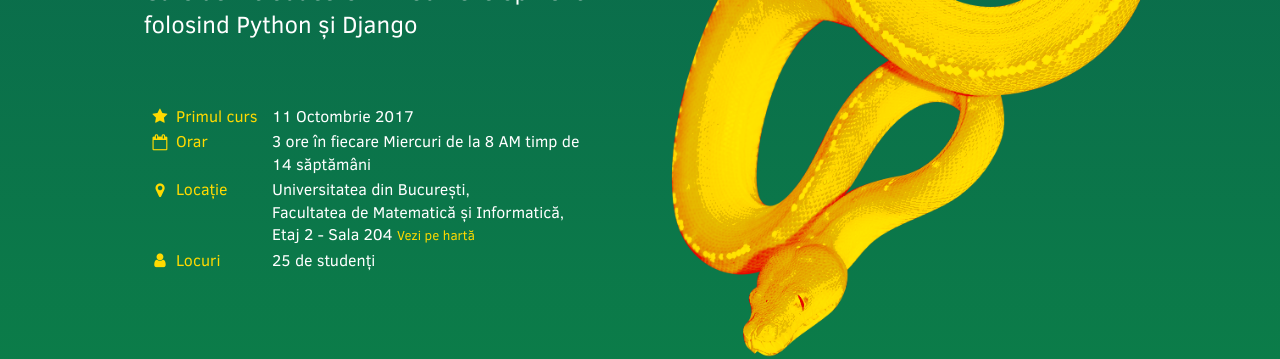
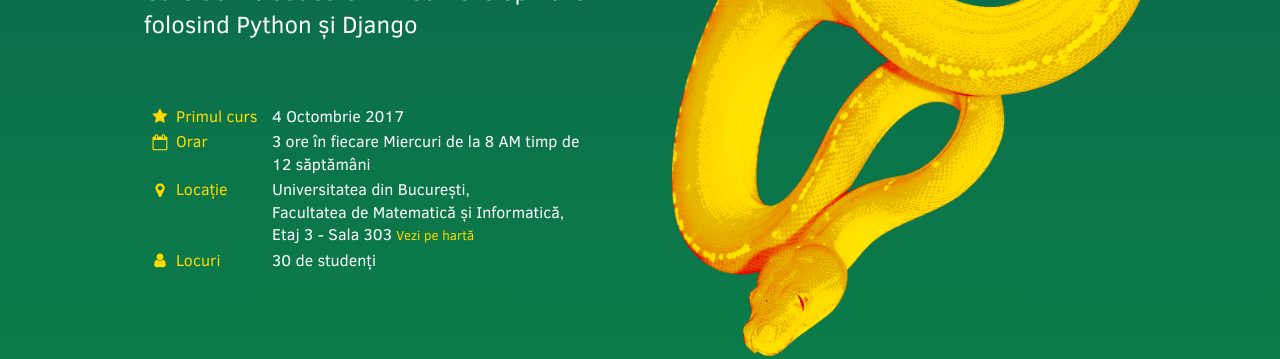
Before and after one commit to eaudeweb/purepython, a Jekyll site: the page index.html, which Jekyll copies as it is, in a window 1280 px wide and 900 px high. Shown: the part 148-507 px from the top of the window. Built offline with Jekyll 4.4.1, drawn with Linux system fonts in a browser that asks for light colours; nearby versions of some CDN libraries; some of the changed text lies outside the part shown; grey boxes are pictures that could not be loaded.

Commit message:
Update 2017 classes

```diff
--- a/index.html
+++ b/index.html
@@ -1,12 +1,13 @@
 <!doctype html>
 <html lang="en">
 <head>
-    <meta charset="utf-8" />
-    <meta name="viewport" content="width=device-width, initial-scale=1.0" />
+  <meta charset="utf-8"/>
+  <meta name="viewport" content="width=device-width, initial-scale=1.0"/>
   <title>PurePython</title>
-    <link rel="stylesheet" href="css/normalize.css" />
-    <link rel="stylesheet" href="css/main.css" />
-    <link href="http://maxcdn.bootstrapcdn.com/font-awesome/4.2.0/css/font-awesome.min.css" rel="stylesheet">
+  <link rel="stylesheet" href="css/normalize.css"/>
+  <link rel="stylesheet" href="css/main.css"/>
+  <link href="http://maxcdn.bootstrapcdn.com/font-awesome/4.2.0/css/font-awesome.min.css"
+        rel="stylesheet">
 </head>
 <body>
 
@@ -17,22 +18,24 @@
     </div>
 
     <h1 class="title">Python & Django 2017</h1>
-        <p class="subtitle">Curs de introducere în Web&nbsp;Development folosind <span class="no-br">Python și Django</span></p>
+    <p class="subtitle">Curs de introducere în Web&nbsp;Development folosind <span
+            class="no-br">Python și Django</span></p>
 
     <div class="event-info">
       <dl class="summary">
         <dt><i class="fa fa-star"></i> Primul curs</dt>
-            <dd>11 Octombrie 2017</dd>
+        <dd>4 Octombrie 2017</dd>
         <dt><i class="fa fa-calendar-o"></i> Orar</dt>
-            <dd>3 ore în fiecare Miercuri de la 8 AM timp de <span class="no-br">14 săptămâni</span></dd>
+        <dd>3 ore în fiecare Miercuri de la 8 AM timp de <span
+                class="no-br">12 săptămâni</span></dd>
         <dt><i class="fa fa-map-marker"></i> Locație</dt>
         <dd>
           <span class="no-br">Universitatea din București</span>,
           <span class="no-br">Facultatea de Matematică și Informatică</span>,
-              <span class="no-br">Etaj 2 - Sala 204</span>
+          <span class="no-br">Etaj 3 - Sala 303</span>
           <a class="small" href="#locatie">Vezi&nbsp;pe&nbsp;hartă</a></dd>
         <dt><i class="fa fa-user"></i> Locuri</dt>
-            <dd>25 de studenți</dd>
+        <dd>30 de studenți</dd>
       </dl>
     </div>
   </div>
@@ -59,7 +62,9 @@
     <div class="row">
       <div class="col description">
         <h3 class="heading">Formatul cursului</h3>
-            <p>Un curs începe cu o prezentare de aproximativ o oră, urmată de aplicații practice, hands on. După fiecare curs, studenții primesc o temă pentru acasă.</p>
+        <p>Un curs începe cu o prezentare de aproximativ o oră, urmată de aplicații
+          practice, hands on. După fiecare curs, studenții primesc o temă pentru
+          acasă.</p>
       </div>
 
       <div class="col knowledge">
@@ -88,62 +93,73 @@
     <h2 class="section-title">Echipa</h2>
     <ul class="row team-list">
       <li class="col team-member">
-                <a class="profile-link" href="http://ro.linkedin.com/pub/iuliana-chiriac/37/965/838">
-                    <div class="img avatar"><img src="img/avatar-iulia.png" alt="Iulia Chiriac"></div>
+        <a class="profile-link">
+          <div class="img avatar"><img src="img/avatar-andreea.png" alt="Andreea Dima">
+          </div>
+          Andreea Dima
+        </a>
+      </li>
+      <li class="col team-member">
+        <a class="profile-link">
+          <div class="img avatar"><img src="img/avatar-diana.png" alt="Diana Boiangiu">
+          </div>
+          Diana Boiangiu
+        </a>
+      </li>
+      <li class="col team-member">
+        <a class="profile-link">
+          <div class="img avatar"><img src="img/avatar-gabi.png" alt="Gabriela Strezea">
+          </div>
+          Gabriela Strezea
+        </a>
+      </li>
+      <li class="col team-member">
+        <a class="profile-link"
+           href="http://ro.linkedin.com/pub/iuliana-chiriac/37/965/838">
+          <div class="img avatar"><img src="img/avatar-iulia.png" alt="Iulia Chiriac">
+          </div>
           Iulia Chiriac
         </a>
       </li>
       <li class="col team-member">
         <a class="profile-link" href="https://www.behance.net/ppscvalentin">
-                    <div class="img avatar"><img src="img/avatar-valoare.png" alt="Valentin Popescu"></div>
+          <div class="img avatar"><img src="img/avatar-valoare.png"
+                                       alt="Valentin Popescu"></div>
           Valentin Popescu
         </a>
       </li>
       <li class="col team-member">
         <a class="profile-link">
-                    <div class="img avatar"><img src="img/avatar-cornel.png" alt="Cornel Nitu"></div>
+          <div class="img avatar"><img src="img/avatar-cornel.png" alt="Cornel Nitu">
+          </div>
           Cornel Nițu
         </a>
       </li>
       <li class="col team-member">
         <a class="profile-link">
-                    <div class="img avatar"><img src="img/avatar-andreea.png" alt="Andreea Dima"></div>
-                    Andreea Dima
-                </a>
-            </li>
-            <li class="col team-member">
-                <a class="profile-link">
-                    <div class="img avatar"><img src="img/avatar-gabi.png" alt="Gabriela Strezea"></div>
-                    Gabriela Strezea
-                </a>
-            </li>
-            <li class="col team-member">
-                <a class="profile-link">
-                    <div class="img avatar"><img src="img/avatar-david.png" alt="Bătrânul David"></div>
+          <div class="img avatar"><img src="img/avatar-david.png" alt="Bătrânul David">
+          </div>
           David Bătrânu
         </a>
       </li>
       <li class="col team-member">
         <a class="profile-link">
-                    <div class="img avatar"><img src="img/avatar-claudia.png" alt="Claudia Ifrim"></div>
+          <div class="img avatar"><img src="img/avatar-claudia.png" alt="Claudia Ifrim">
+          </div>
           Claudia Ifrim
         </a>
       </li>
       <li class="col team-member">
         <a class="profile-link">
-                    <div class="img avatar"><img src="img/avatar-diana.png" alt="Diana Boiangiu"></div>
-                    Diana Boiangiu
-                </a>
-            </li>
-            <li class="col team-member">
-                <a class="profile-link">
-                    <div class="img avatar"><img src="img/avatar-eu.png" alt="Mihai Macaneata"></div>
+          <div class="img avatar"><img src="img/avatar-eu.png" alt="Mihai Macaneata">
+          </div>
           Mihai Măcăneață
         </a>
       </li>
       <li class="col team-member">
         <a class="profile-link">
-                    <div class="img avatar"><img src="img/avatar-dragos.png" alt="Dragoș Chirilă"></div>
+          <div class="img avatar"><img src="img/avatar-dragos.png" alt="Dragoș Chirilă">
+          </div>
           Dragoș Chirilă
         </a>
       </li>
@@ -158,7 +174,7 @@
       <li class="col">
         <div class="week">
           <h4 class="course-title">Curs Introductiv</h4>
-          <hr />
+          <hr/>
           <ul class="small">
             <li>Modalitate de evaluare</li>
             <li>IDE</li>
@@ -169,7 +185,7 @@
         <div class="week">
           <!-- <div class='week done'> -->
           <h4 class="course-title">Introducere şi sintaxă</h4>
-          <hr />
+          <hr/>
           <ul class="small">
             <li>Lucrul cu interpretorul</li>
             <li>Instrucţiuni condiţionale, bucle</li>
@@ -181,7 +197,7 @@
       <li class="col">
         <div class="week">
           <h4 class="course-title">Operaţii de bază şi noţiuni specifice Python</h4>
-          <hr />
+          <hr/>
           <ul class="small">
             <li>Funcţii built-in, I/O, Fişiere</li>
             <li>Librării standard: re, csv, json etc.</li>
@@ -193,8 +209,9 @@
       </li>
       <li class="col">
         <div class="week">
-          <h4 class="course-title"><abbr title="Object-oriented programming">OOP</abbr></h4>
-          <hr />
+          <h4 class="course-title"><abbr title="Object-oriented programming">OOP</abbr>
+          </h4>
+          <hr/>
           <ul class="small">
             <li>Clase și obiecte</li>
             <li>Instanțiere</li>
@@ -214,7 +231,7 @@
       <li class="col">
         <div class="week">
           <h4 class="course-title">Web basics</h4>
-          <hr />
+          <hr/>
           <ul class="small">
             <li>Client - server</li>
             <li>HTTP protocol( text and methods)</li>
@@ -227,7 +244,7 @@
       <li class="col">
         <div class="week">
           <h4 class="course-title">MVC, introducere în Django</h4>
-          <hr />
+          <hr/>
           <ul class="small">
             <li>Modele</li>
             <li>View-uri</li>
@@ -240,7 +257,7 @@
       <li class="col">
         <div class="week">
           <h4 class="course-title">Lucrul cu baza de date</h4>
-          <hr />
+          <hr/>
           <ul class="small">
             <li>Modele</li>
             <li>Interogarea bazei de date</li>
@@ -251,7 +268,7 @@
       <li class="col">
         <div class="week">
           <h4 class="course-title">View-uri și formulare</h4>
-          <hr />
+          <hr/>
           <ul class="small">
             <li>View-uri, formulare</li>
             <li>Template-uri</li>
@@ -262,7 +279,7 @@
       <li class="col">
         <div class="week">
           <h4 class="course-title">Formulare</h4>
-          <hr />
+          <hr/>
           <ul class="small">
             <li>Formulare</li>
             <li>Git</li>
@@ -304,7 +321,7 @@
       <address>
         Universitatea din București <br/>
         Facultatea de Matematică și Informatică <br/>
-            Etaj 2 - Sala 204 <br/>
+        Etaj 3 - Sala 303 <br/>
         Str. Academiei nr. 14, Sector 1 <br/>
         C.P. 010014, București, Romania
       </address>
@@ -332,28 +349,29 @@
   <div class="container">
     <div class="row">
       <div class="col logos">
-            <a class="logo edw" href="http://www.eaudeweb.ro/" rel="external" target="_blank">
+        <a class="logo edw" href="http://www.eaudeweb.ro/" rel="external"
+           target="_blank">
           <div class="img">
             <img src="img/logo_edw.png" alt="Eau de Web" title="Eau de Web">
           </div>
           eaudeweb.ro
         </a>
-            <a class="logo unibuc" href="http://www.unibuc.ro/" rel="external" target="_blank">
+        <a class="logo unibuc" href="http://www.unibuc.ro/" rel="external"
+           target="_blank">
           <div class="img">
-                <img src="img/logo_unibuc.png" alt="Universitatea din București" title="Universitatea din București">
+            <img src="img/logo_unibuc.png" alt="Universitatea din București"
+                 title="Universitatea din București">
           </div>
           unibuc.ro
         </a>
-            <a class="logo rosedu" href="http://www.rosedu.org/" rel="external" target="_blank">
-              <div class="img">
-                <img src="img/logo_rosedu.png" alt="ROSEdu" title="ROSEdu">
-              </div>
-              rosedu.org
-            </a>
       </div>
       <div class="col credits">
-            <p>Cursul este realizat de <a class="no-br" href="http://www.eaudeweb.ro/" target="_blank">Eau de Web</a><br/> cu sprijinul <a class="no-br" href="http://www.unibuc.ro/" target="_blank" rel="external">Universității din București</a><br/> și colaborarea <a href="http://www.rosedu.org/">ROSEdu</a>.</p>
-            <p class="small">Pentru mai multe informații: <a href="mailto:curspython@eaudeweb.ro">curspython@eaudeweb.ro</a>
+        <p>Cursul este realizat de <a class="no-br" href="http://www.eaudeweb.ro/"
+                                      target="_blank">Eau de Web</a><br/> cu sprijinul <a
+                class="no-br" href="http://www.unibuc.ro/" target="_blank"
+                rel="external">Universității din București</a><br/>.</p>
+        <p class="small">Pentru mai multe informații: <a
+                href="mailto:curspython@eaudeweb.ro">curspython@eaudeweb.ro</a>
         </p>
       </div>
     </div>
@@ -378,10 +398,17 @@
 <script type="text/javascript" src="js/main.js"></script>
 
 <script>
-  (function(i,s,o,g,r,a,m){i['GoogleAnalyticsObject']=r;i[r]=i[r]||function(){
-  (i[r].q=i[r].q||[]).push(arguments)},i[r].l=1*new Date();a=s.createElement(o),
-  m=s.getElementsByTagName(o)[0];a.async=1;a.src=g;m.parentNode.insertBefore(a,m)
-  })(window,document,'script','//www.google-analytics.com/analytics.js','ga');
+    (function (i, s, o, g, r, a, m) {
+        i['GoogleAnalyticsObject'] = r;
+        i[r] = i[r] || function () {
+            (i[r].q = i[r].q || []).push(arguments)
+        }, i[r].l = 1 * new Date();
+        a = s.createElement(o),
+            m = s.getElementsByTagName(o)[0];
+        a.async = 1;
+        a.src = g;
+        m.parentNode.insertBefore(a, m)
+    })(window, document, 'script', '//www.google-analytics.com/analytics.js', 'ga');
 
     ga('create', 'UA-3349540-2', 'auto');
     ga('send', 'pageview');
```
Also changed, not shown: other parts of index.html (+3 -1 lines). Lines whose indentation alone changed are shown as unchanged.
